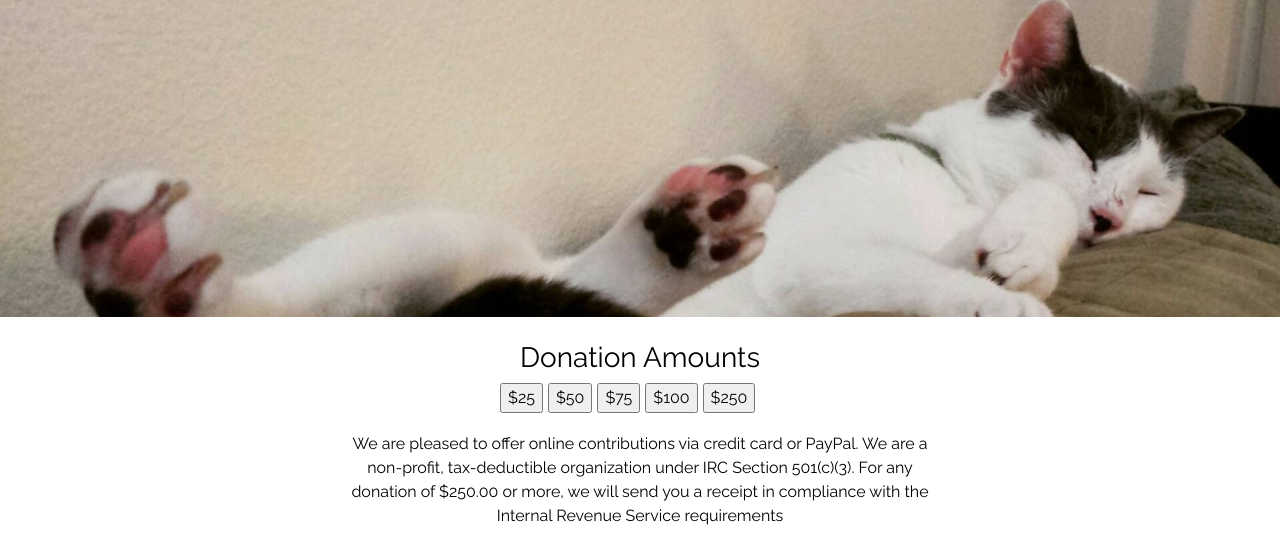
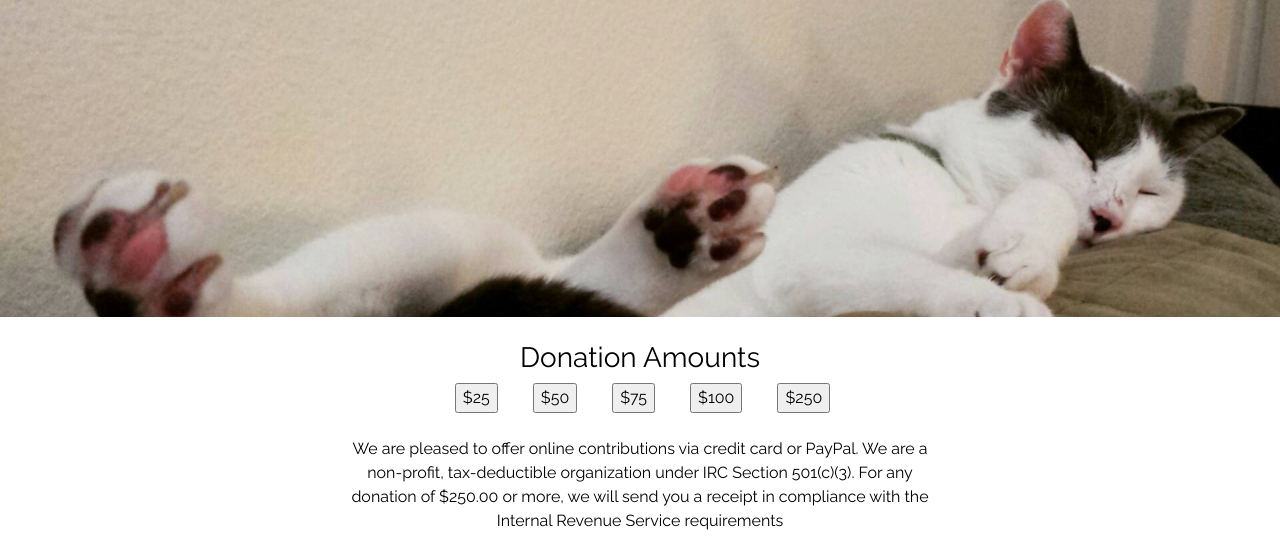
Before and after one commit to jobimathai1/project-1, a plain HTML site: page donations.html in a window 1280 px wide. Shown: the part 109-655 px from the top of the page. Drawn offline with nearby package versions, Linux system fonts and the light colour scheme; a script that the page names is missing.

Commit message:
centered donation buttons

```diff
--- a/css/styles.css
+++ b/css/styles.css
@@ -66,23 +66,17 @@ h3 {
     border-top: 20px;
 }
 
-
-
 /* donations page */
-
-
-
 
 .donate-button {
     text-align: center;
-    float: left;
     padding-left: 5px;
     padding-inline-start: 5px;
 }
+
 .container {
     text-align: center;
 }
-
 
 /*amazon smile*/
 .amznCharityBanner {
--- a/donations.html
+++ b/donations.html
@@ -100,10 +100,12 @@
         </div>
         <br>
         <h3>Donation Amounts</h3>
-        <div class="row-donations">
-            <div class="container col-md-3">
+
 
         <!--$25-->
+        <div class="row justify-content-md-center">
+            <div class="col col-lg-2"></div>
+            <div class="col-md-auto">
                 <div class="donate-button">
                     <form action="https://secure.paypal.com/cgi-bin/webscr" target="_blank" method="POST">
                         <input type="hidden" name="cmd" value="_xclick">
@@ -115,8 +117,9 @@
                         <input type="submit" value="$25" name="submit25" alt="Donate $25 to Pet Pride">
                     </form>
                 </div>
-
+            </div>
             <!--$50 -->
+            <div class="col-md-auto">
                 <div class="donate-button">
                     <form action="https://secure.paypal.com/cgi-bin/webscr" target="_blank" method="POST">
                         <input type="hidden" name="cmd" value="_xclick">
@@ -128,8 +131,9 @@
                         <input type="submit" value="$50" name="submit50" alt="Donate $50 to Pet Pride">
                     </form>
                 </div>
-
+            </div>
             <!--$75 -->
+            <div class="col-md-auto">
                 <div class="donate-button">
                     <form action="https://secure.paypal.com/cgi-bin/webscr" target="_blank" method="POST">
                         <input type="hidden" name="cmd" value="_xclick">
@@ -141,8 +145,10 @@
                         <input type="submit" value="$75" name="submit50" alt="Donate $75 to Pet Pride">
                     </form>
                 </div>
+            </div>
 
             <!--$100 -->
+            <div class="col-md-auto">
                 <div class="donate-button">
                     <form action="https://secure.paypal.com/cgi-bin/webscr" target="_blank" method="POST">
                         <input type="hidden" name="cmd" value="_xclick">
@@ -154,8 +160,10 @@
                         <input type="submit" value="$100" name="submit50" alt="Donate $100 to Pet Pride">
                     </form>
                 </div>
+            </div>
 
             <!--$250 -->
+            <div class="col-md-auto">
                 <div class="donate-button">
                     <form action="https://secure.paypal.com/cgi-bin/webscr" target="_blank" method="POST">
                         <input type="hidden" name="cmd" value="_xclick">
@@ -167,10 +175,10 @@
                         <input type="submit" value="$250" name="submit250" alt="Donate $250 to Pet Pride">
                     </form>
                 </div>
+            </div>
+            <div class="col col-lg-2"></div>
+        </div>
 
-
-            </div>
-            <br>
         <br>
         <div class="container col-md-6">We are pleased to offer online contributions via credit card or PayPal.
             We are a non-profit, tax-deductible organization under IRC Section 501(c)(3). For any
@@ -185,7 +193,7 @@
             </a>
         </div>
         <br>
-        </div>
+
 
         <!-- FOOTER -->
 
```
Also changed, not shown: images/verification_seal.jpg (deleted). Lines whose indentation alone changed are shown as unchanged.
